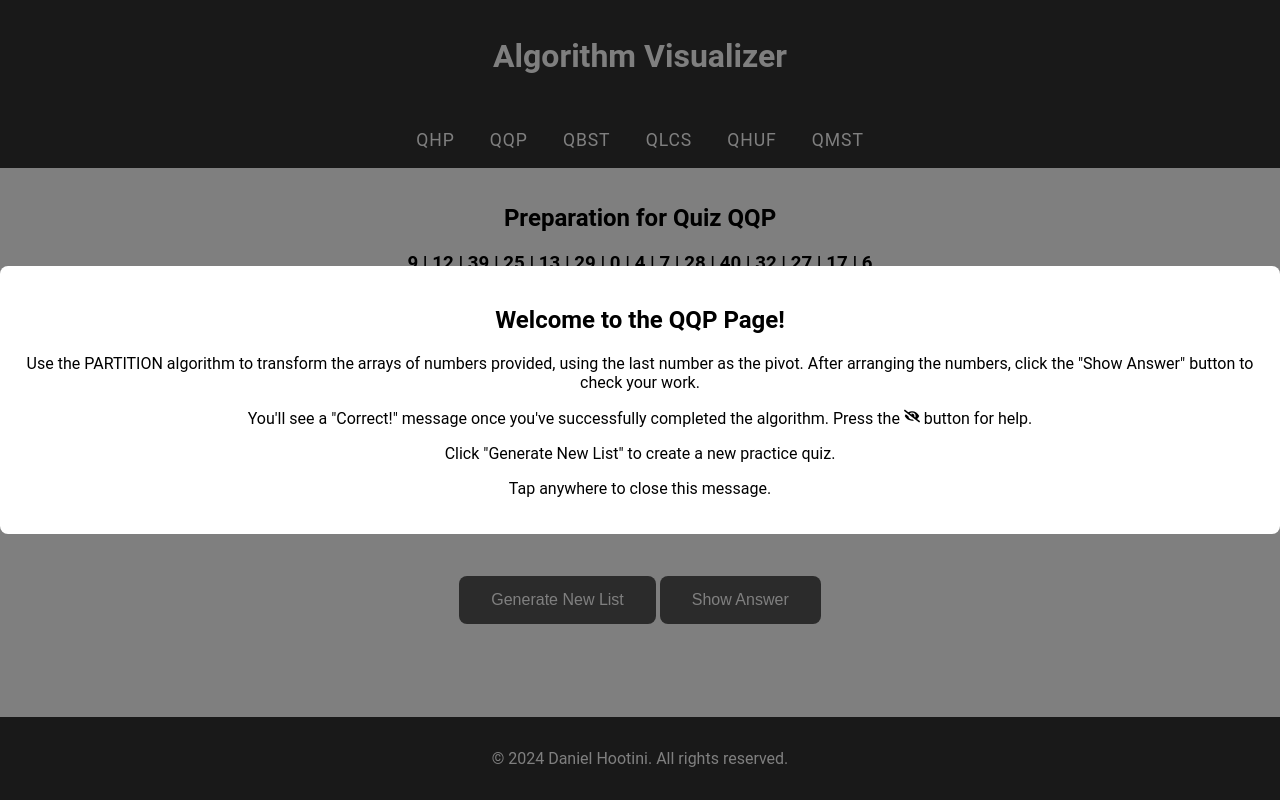
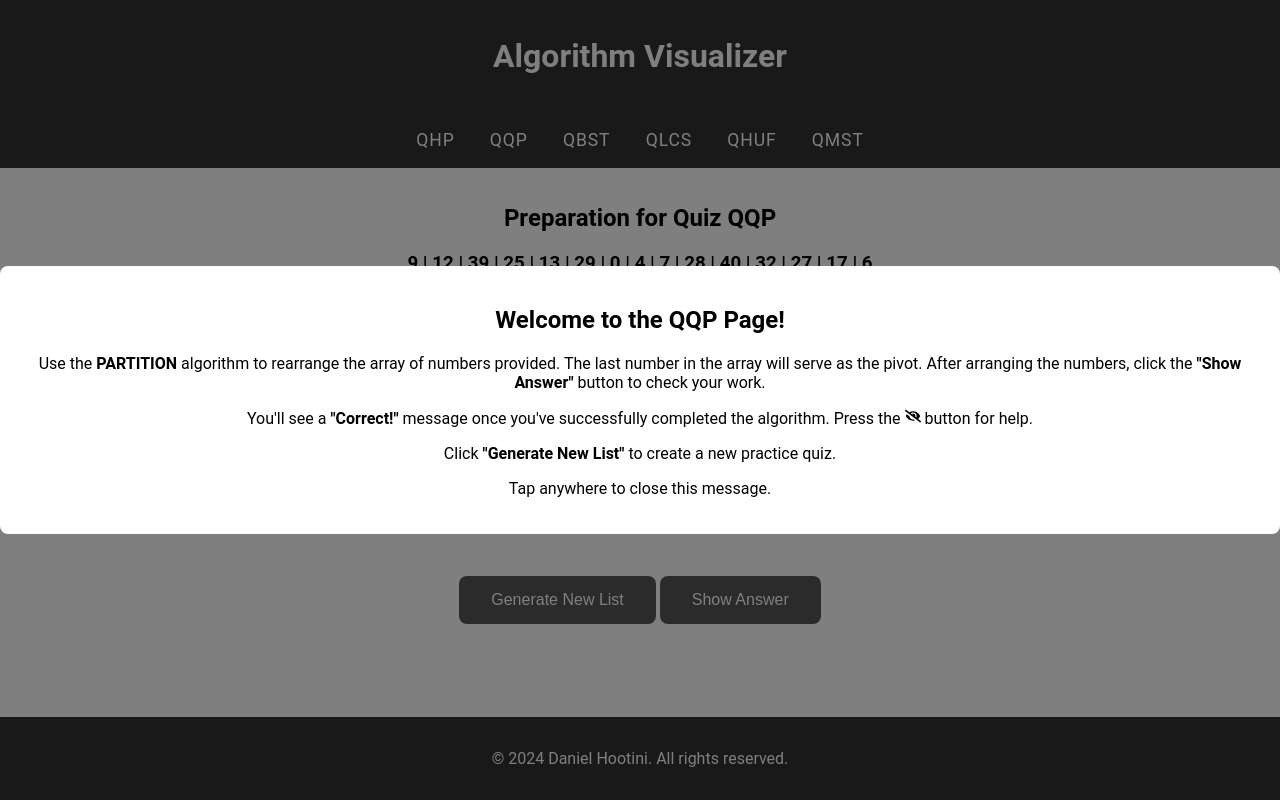
Before and after one commit to DanielH987/algorithm-visualizer, a React (Create React App) app: page /partition in a window 1280 px wide. Built offline with nearby package versions, Linux system fonts and the light colour scheme.

Commit message:
refactor: Update Qqp page modal instructions for better clarity and emphasis

```diff
--- a/src/pages/Qqp.js
+++ b/src/pages/Qqp.js
@@ -19,9 +19,9 @@ const Qqp = () => {
       <QuicksortPartition />
       <Modal isOpen={isModalOpen} onClose={handleCloseModal}>
         <h2>Welcome to the QQP Page!</h2>
-        <p>Use the PARTITION algorithm to transform the arrays of numbers provided, using the last number as the pivot. After arranging the numbers, click the "Show Answer" button to check your work.</p>
-        <p>You'll see a "Correct!" message once you've successfully completed the algorithm. Press the <FaEyeSlash /> button for help.</p>
-        <p>Click "Generate New List" to create a new practice quiz.</p>
+        <p>Use the <strong>PARTITION</strong> algorithm to rearrange the array of numbers provided. The last number in the array will serve as the pivot. After arranging the numbers, click the <strong>"Show Answer"</strong> button to check your work.</p>
+        <p>You'll see a <strong>"Correct!"</strong> message once you've successfully completed the algorithm. Press the <FaEyeSlash /> button for help.</p>
+        <p>Click <strong>"Generate New List"</strong> to create a new practice quiz.</p>
         <p>Tap anywhere to close this message.</p>
       </Modal>
     </div>
```
